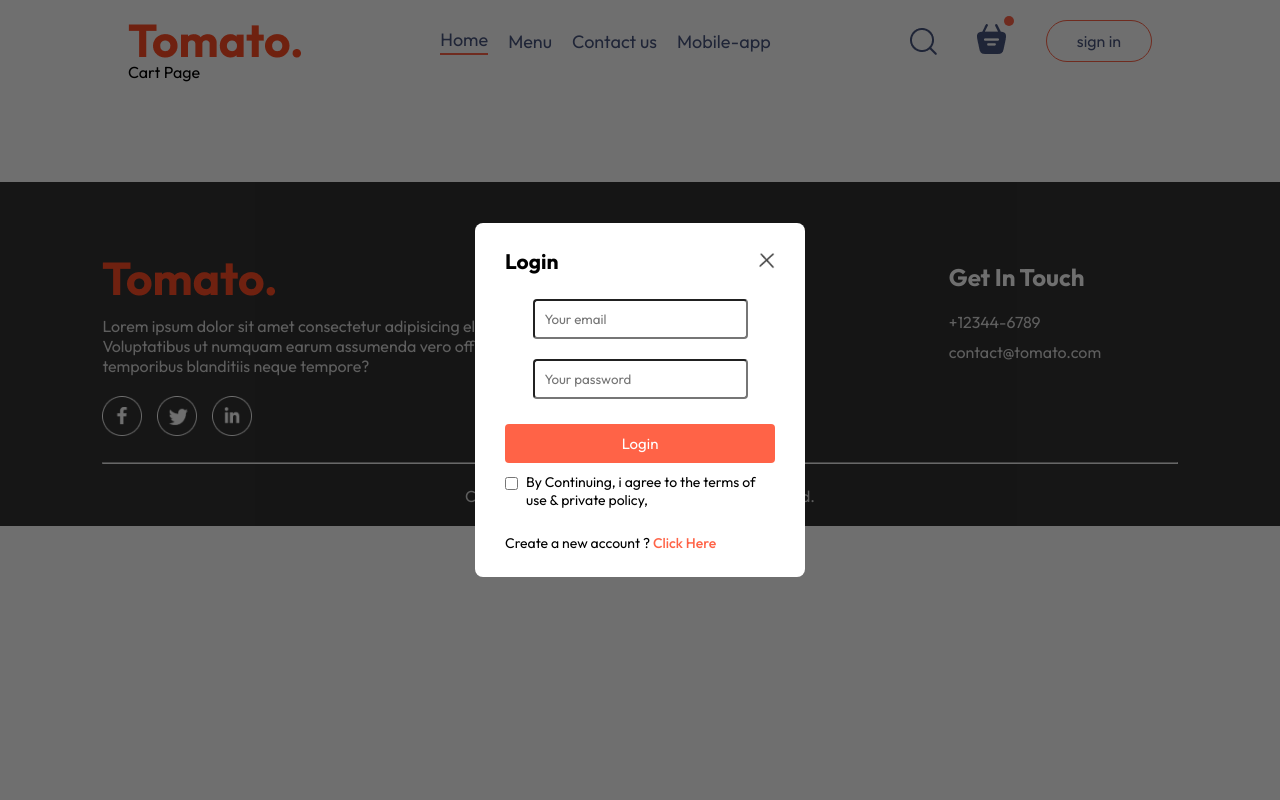
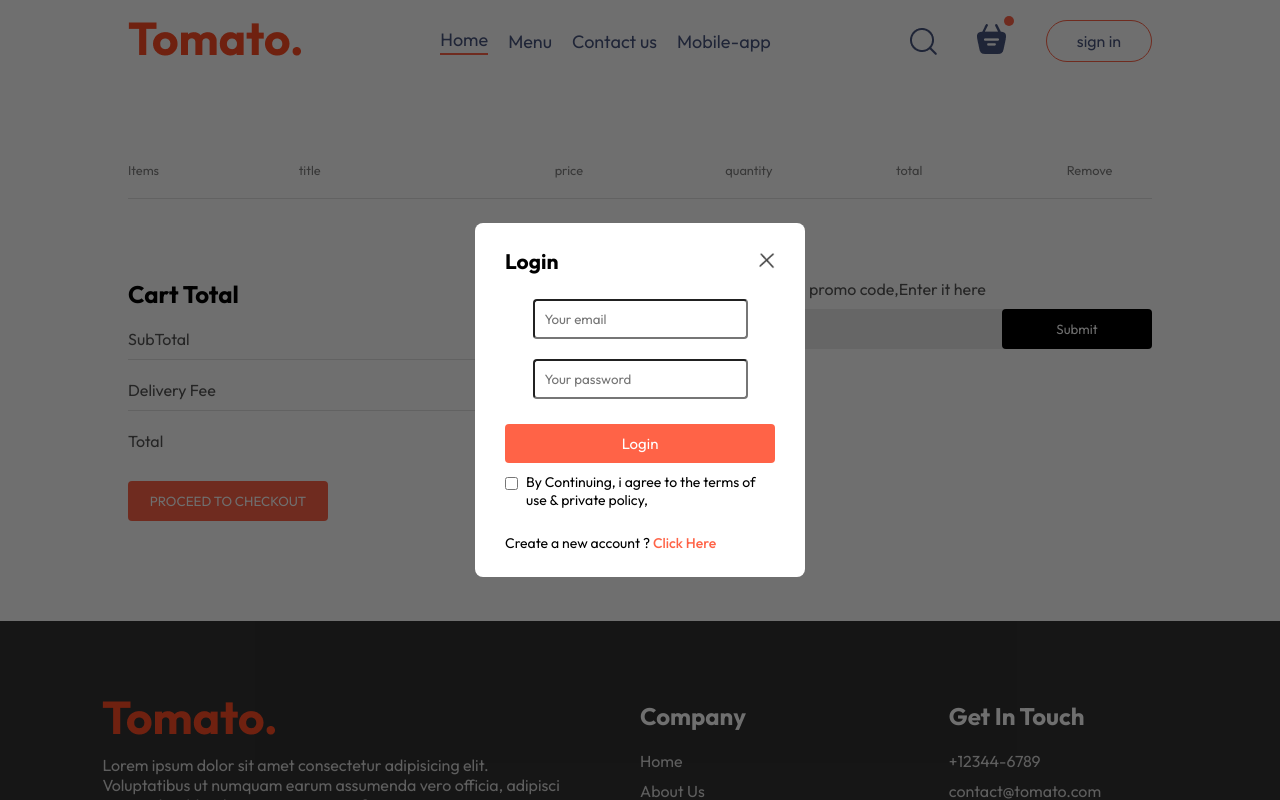
Before and after one commit to Shaurya0786/Food-Delivery-Application, a React (Vite) app in the folder frontend/: page /cart in a window 1280 px wide. Shown: the top 800 px of the page. Built offline with nearby package versions, Linux system fonts and the light colour scheme.

Commit message:
Finished Cart Section

```diff
--- a/frontend/src/components/navbar/Navbar.jsx
+++ b/frontend/src/components/navbar/Navbar.jsx
@@ -12,7 +12,7 @@
   }
   return (
     <div className='navbar'>
-      <img src={assets.logo} alt="" className='logo w-37'/>
+      <Link to='/'><img src={assets.logo} alt="" className='logo w-37'/></Link>
       <ul className='navbar-menu' >
         <Link to='/' onClick={setNavMenu} className={menu=="Home"?"active":""} >Home</Link>
         <a  href="#explore-menu" onClick={setNavMenu} className={menu=="Menu"?"active":""}  >Menu</a>
@@ -22,7 +22,7 @@
       <div className="navbar-right">
         <img src={assets.search_icon} alt="" />
         <div className='navbar-basket-icon'>
-            <img src={assets.basket_icon} alt="" />
+            <Link to="/cart"><img src={assets.basket_icon} alt=""   /></Link>
             <div className='dot'></div>
         </div>
         <button className='navbar-button' onClick={()=>{setShowLogin(false)}}>sign in</button>
--- a/frontend/src/pages/Cart/Cart.jsx
+++ b/frontend/src/pages/Cart/Cart.jsx
@@ -1,9 +1,70 @@
-import React from 'react'
+import React, { useContext } from 'react'
 import './cart.css'
+import { StoreContext } from '../../Context/StoreContext'
 function Cart(){
+
+  const{cartItem,food_list,removeItem} = useContext(StoreContext)
+
   return (
-    <div>
-      Cart Page
+    <div className='cart'>
+      <div className="cart-items">
+        <div className="cart-items-title">
+          <p>Items</p>
+          <p>title</p>
+          <p>price</p>
+          <p>quantity</p>
+          <p>total</p>
+          <p>Remove</p>
+        </div>
+        <br />
+        <hr />
+        {food_list.map((item,index)=>{
+          if(cartItem[item._id]>0) return (
+            <div>
+              <div className='cart-items-title cart-items-item'>
+              <img src={item.image} alt="" />
+              <p>{item.name}</p>
+              <p>${item.price}</p>
+              <p>{cartItem[item._id]}</p>
+              <p>${item.price*cartItem[item._id]}</p>
+              <p onClick={()=>{removeItem(item._id)}} className='cross'>x</p>
+            </div>
+            <hr />
+            </div>
+          )
+        })}
+      </div>
+      <div className='cart-bottom'>
+        <div className="cart-total">
+          <h2>Cart Total</h2>
+          <div>
+            <div className="cart-total-details">
+              <p>SubTotal</p>
+              <p>{0}</p>
+            </div>
+            <hr />
+            <div className="cart-total-details">
+            <p>Delivery Fee</p>
+            <p>{2}</p>
+            </div>
+            <hr />
+            <div className="cart-total-details">
+            <p>Total</p>
+            <p>{0}</p>
+            </div>
+          </div>
+          <button> PROCEED TO CHECKOUT</button>
+        </div>
+        <div className='cart-promocode'>
+            <div>
+              <p>if you have a promo code,Enter it here</p>
+              <div className='cart-promo-code-input'>
+                <input type="text" placeholder='PROMO CODE' name="" id="" />
+                <button>Submit</button>
+              </div>
+            </div>
+          </div>
+      </div>
     </div>
   )
 }
--- a/frontend/src/pages/Cart/cart.css
+++ b/frontend/src/pages/Cart/cart.css
@@ -0,0 +1,100 @@
+.cart{
+    margin-top: 100px;
+}
+
+.cart-items-title{
+    display: grid;
+    grid-template-columns: 1fr 1.5fr 1fr 1fr 1fr 0.5fr;
+    align-items: center;
+    color: grey;
+    font-size: max(1vw,12px);
+}
+
+.cart-items-item{
+    margin: 10px 0px;
+    color: black;
+}
+
+.cart-items-item img{
+    width: 70px;
+}
+
+.cart hr{
+    height: 1px;
+    background-color: #e2e2e2;
+    border: none;
+}
+
+.cart-items-item .cross{
+    cursor: pointer;
+}
+
+.cart-bottom{
+    margin-top: 80px;
+    display: flex;
+    justify-content: space-between;
+    gap: max(12vw,20px);
+}
+.cart-total{
+    flex: 1;
+    display: flex;
+    flex-direction: column;
+}
+.cart-total-details{
+
+    margin-top: 20px;
+    display: flex;
+    justify-content: space-between;
+    color: #555;
+}
+.cart-total hr{
+    margin: 10px 0px;
+}
+.cart-total button{
+    border: none;
+    color: white;
+    background-color: tomato;
+    margin-top: 30px;
+    padding: 12px;
+    width: max(15vw,200px);
+    border-radius: 4px;
+    cursor: pointer;
+}
+.cart-promocode{
+    flex: 1;
+}
+
+.cart-promocode p{
+    color: #555;
+}
+
+.cart-promo-code-input{
+    margin-top: 10px;
+    display: flex;
+    justify-content: space-between;
+    align-items: center;
+    background-color: #eaeaea;
+    border-radius: 4px;
+}
+.cart-promo-code-input input{
+    background: transparent;
+    border: none;
+    outline: none;
+    padding: left;
+}
+.cart-promo-code-input button{
+    width: max(10vw,150px);
+    padding: 12px 5px;
+    border: none;
+    background-color: black;
+    color: white;
+    border-radius: 4px;
+}
+@media(max-width:750px){
+    .cart-bottom{
+        flex-direction: column-reverse;
+    }
+    .cart-promocode{
+        justify-content: start;
+    }
+}
```
